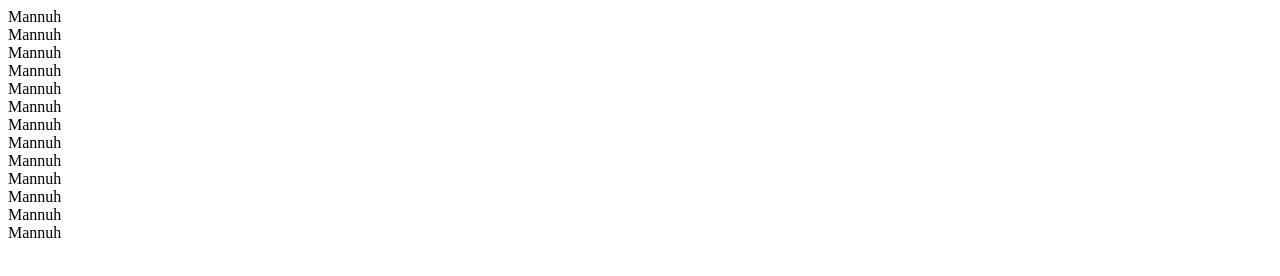
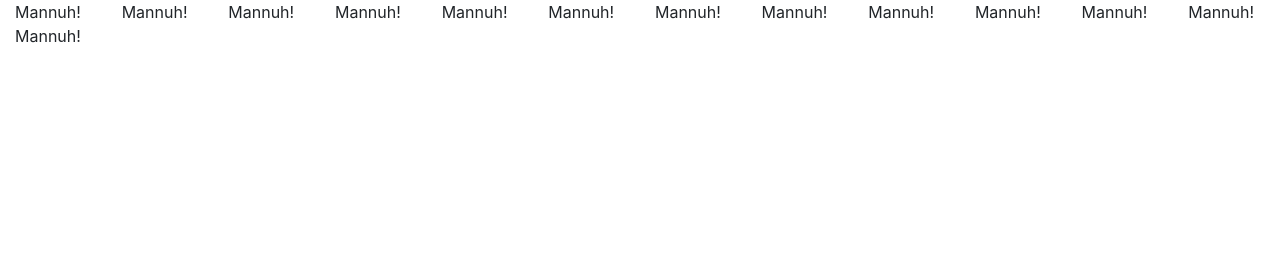
Before and after one commit to EmmanuelMuchiri/bootstrap-practice, a plain HTML site: page rows.html in a window 1280 px wide. Drawn offline with Linux system fonts and the light colour scheme.

Commit message:
modified my css and the index and rows.html files

```diff
--- a/rows.html
+++ b/rows.html
@@ -3,25 +3,29 @@
 
 <head>
   <meta charset="utf-8">
+  <link rel="stylesheet" href="css/bootstrap.css" type="text/css">
   <title>Rows</title>
 </head>
 
 <body>
-  <div class="container">
+  <div class="container-fluid">
     <div class="row">
-      <div class="col-md-1">Mannuh</div>
-      <div class="col-md-1">Mannuh</div>
-      <div class="col-md-1">Mannuh</div>
-      <div class="col-md-1">Mannuh</div>
-      <div class="col-md-1">Mannuh</div>
-      <div class="col-md-1">Mannuh</div>
-      <div class="col-md-1">Mannuh</div>
-      <div class="col-md-1">Mannuh</div>
-      <div class="col-md-1">Mannuh</div>
-      <div class="col-md-1">Mannuh</div>
-      <div class="col-md-1">Mannuh</div>
-      <div class="col-md-1">Mannuh</div>
-      <div class="col-md-1">Mannuh</div>
+      <div class="col-md-1">Mannuh!</div>
+      <div class="col-md-1">Mannuh!</div>
+      <div class="col-md-1">Mannuh!</div>
+      <div class="col-md-1">Mannuh!</div>
+      <div class="col-md-1">Mannuh!</div>
+      <div class="col-md-1">Mannuh!</div>
+      <div class="col-md-1">Mannuh!</div>
+      <div class="col-md-1">Mannuh!</div>
+      <div class="col-md-1">Mannuh!</div>
+      <div class="col-md-1">Mannuh!</div>
+      <div class="col-md-1">Mannuh!</div>
+      <div class="col-md-1">Mannuh!</div>
+      <div class="col-md-1">Mannuh!</div>
+
+
+
 
     </div>
 
```
Also changed, not shown: index.html (+14 -1 lines), css/bootstrap.css.
